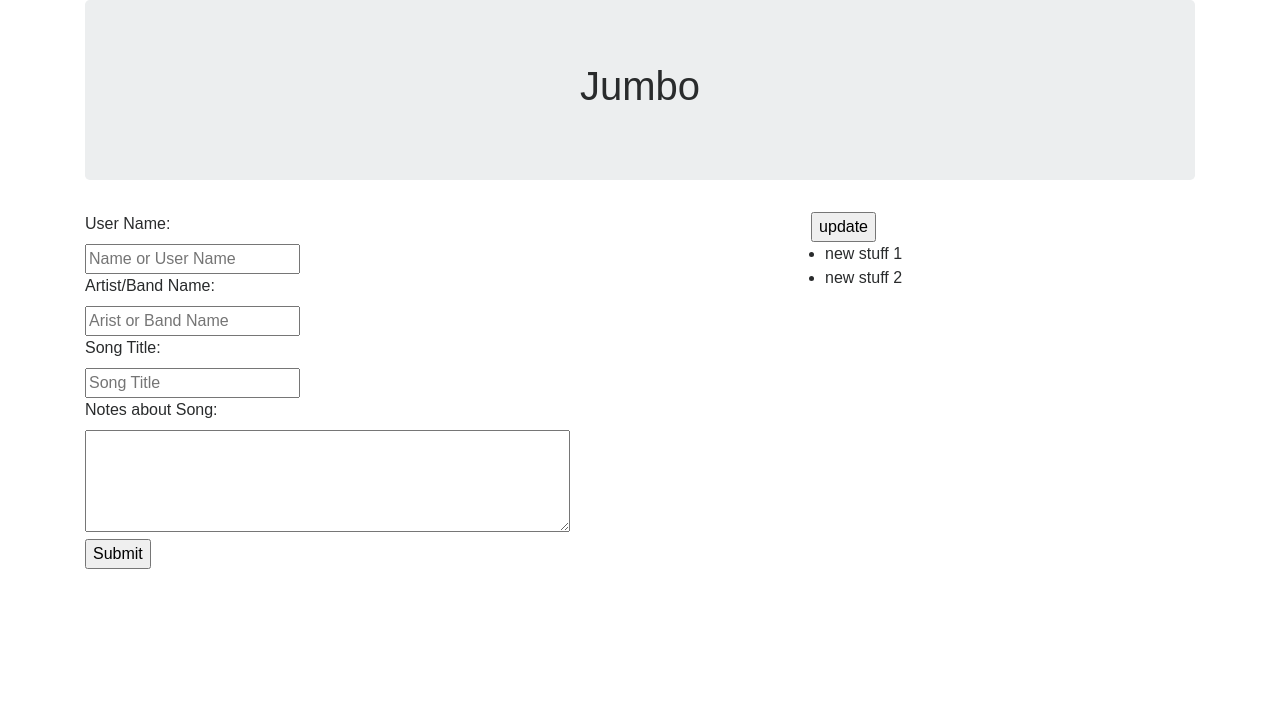
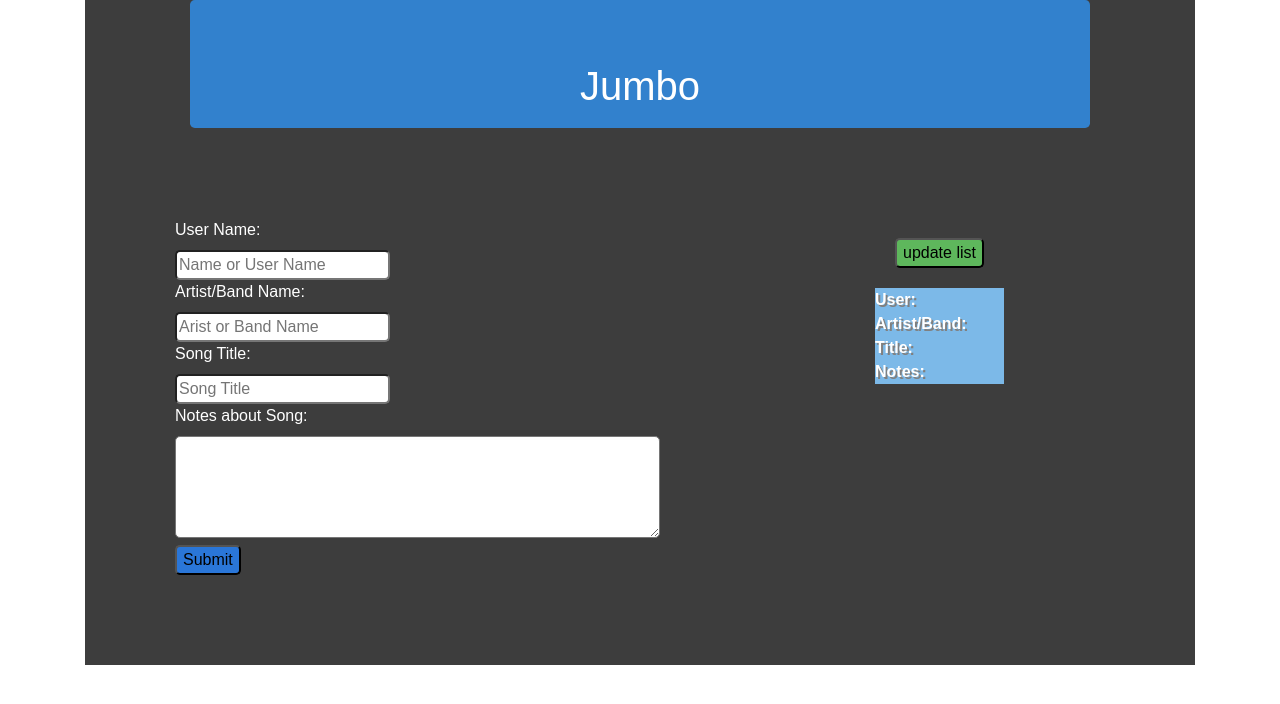
Before and after one commit to milaendo/statePropsForms, a React app: page / in a window 1280 px wide. Built offline with nearby package versions, Linux system fonts and the light colour scheme.

Commit message:
handlers

```diff
--- a/src/components/PlayListForm.js
+++ b/src/components/PlayListForm.js
@@ -15,7 +15,6 @@ class PlayListForm extends React.Component{
 		this.setState ({
 			username: e.target.value
 		})
-
 	}
 	handleBandChange = (e) => {
 		this.setState ({
@@ -32,6 +31,12 @@ class PlayListForm extends React.Component{
 			notes: e.target.value
 		})
 	}
+	handleSubmit = (e) => {
+      e.preventDefault()
+      this.setState({
+
+      })
+  	}
 	render(){
 		return(
 			<div className='form'>
@@ -54,10 +59,10 @@ class PlayListForm extends React.Component{
 			    <div>
 			    	<label>Notes about Song:</label>
 			    	<br/>
-			    	<textarea onChange={this.handleSongChange}value={this.state.notes}rows='4' cols='50'/>
+			    	<textarea onChange={this.handleNoteChange}value={this.state.notes}rows='4' cols='50'/>
 			    </div>
 			    </form>
-			    <button>Submit</button>
+			    <button className='submit'>Submit</button>
 			</div>
 		)
 	}
--- a/src/components/PlayListItem.js
+++ b/src/components/PlayListItem.js
@@ -4,11 +4,13 @@ class PlayListItem extends React.Component{
 	render(){
 		return(
 			<div className='display'>
-			  <button>update</button>
-			  <ul>
-			  	<li> new stuff 1 </li>
-			  	<li> new stuff 2 </li>
-			  </ul>
+			  <button className='update'>update list</button>
+			<div className='listWrap'>
+			  <div>User:</div>
+			  <div>Artist/Band:</div>
+			  <div>Title:</div>
+			  <div>Notes:</div>
+			</div>
 			</div>
 		)
 	}
--- a/src/styles/App.css
+++ b/src/styles/App.css
@@ -1,5 +1,7 @@
 .App {
   text-align: center;
+  background-color: rgb(61,61,61);
+  color: white;
 }
 
 .App-header {
@@ -20,4 +22,39 @@
 .form{
   width:700px;
   text-align: left;
+  padding: 90px;
 }
+.listWrap {
+	text-align: left;
+	text-transform: capitalize;
+	background-color: rgb(124,185,232);
+
+}
+.jumbotron {
+	background-color: rgb(50,129,205);
+	color: white;
+	height:30px;
+	width:900px;
+	margin: auto;
+}
+.display {
+	padding: 90px;
+	font-weight: bold;
+	text-shadow: 2px 2px gray;
+}
+.update {
+	margin:20px;
+	background-color: rgb(94,183,92);
+}
+input {
+	border-radius: 5px;
+}
+textarea {
+	border-radius: 5px;
+}
+button {
+	border-radius: 5px;
+}
+.submit {
+	background-color: rgb(42,118,216);
+}
```
